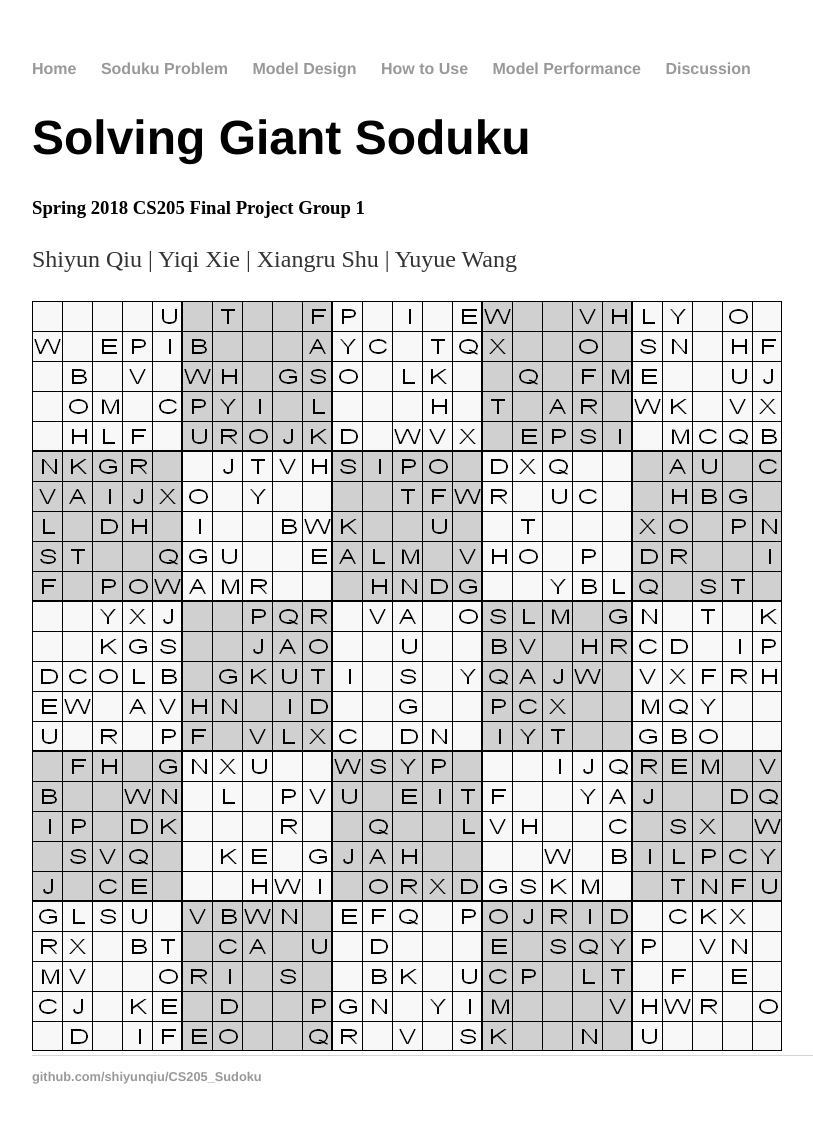
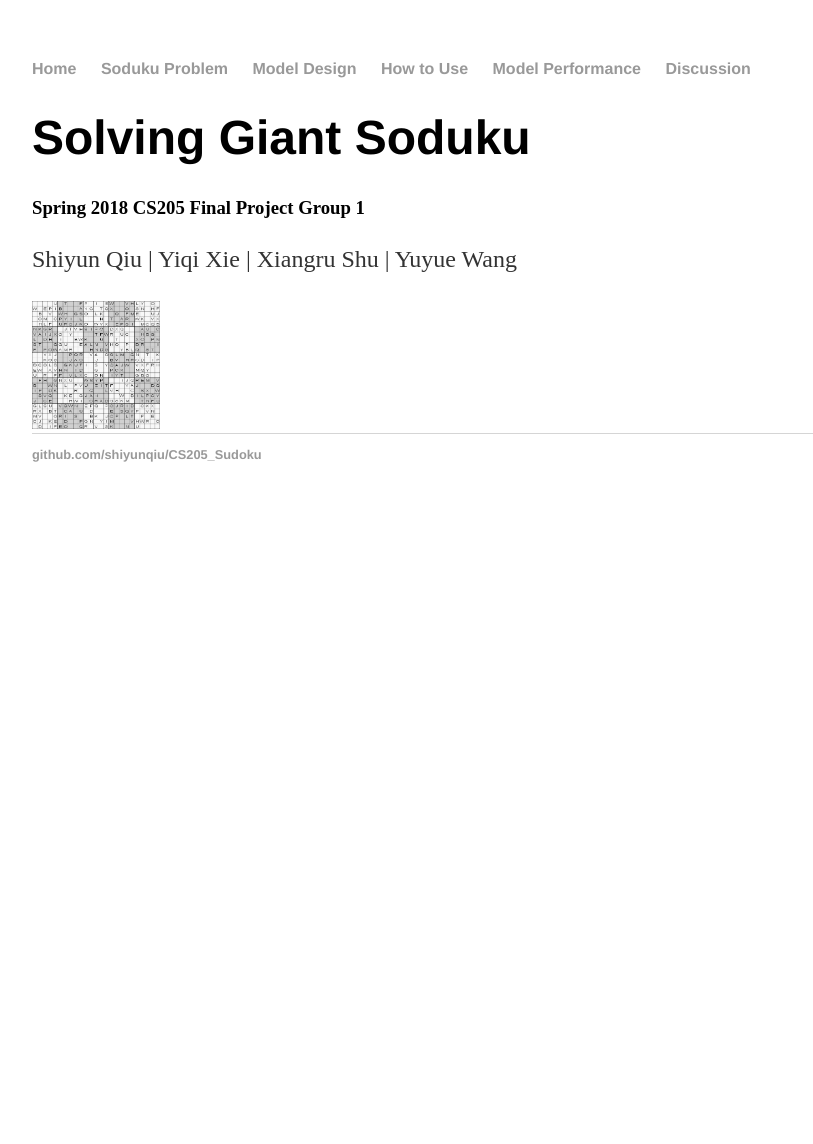
Before and after one commit to shuxiangru/CS205_G1.github.io, a Jekyll site: the page built from index.html, in a window 1280 px wide. Shown: the whole page, without its empty margins (160-973 px from the left). Built offline with Jekyll 4.4.1, drawn with Linux system fonts in a browser that asks for light colours; after the commit the page ends 900 px from its top, so only the background shows below that.

Commit message:
Update index.html

```diff
--- a/index.html
+++ b/index.html
@@ -8,5 +8,7 @@ title: Spring 2018 CS205 Final Project Group 1
 			<h1>Solving Giant Soduku </h1>
 			<h3>Spring 2018 CS205 Final Project Group 1</h3>
 			<p> Shiyun Qiu | Yiqi Xie | Xiangru Shu | Yuyue Wang</p>
-		<img src="/CS205_G1.github.io/img/sudoku.jpg" alt="sudoku" width=‘128’ height=‘128’>
 		</div>
+		<div class ="img">
+		<img src="/CS205_G1.github.io/img/sudoku.jpg" alt="sudoku" width="128" height="128">
+		</div>
```
